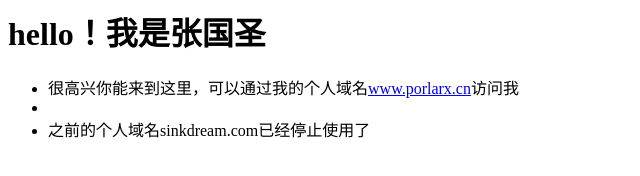
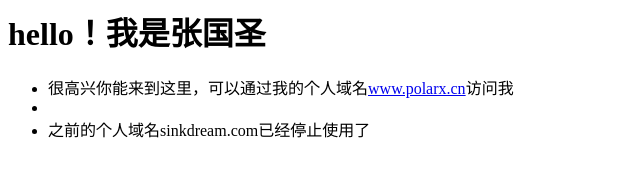
Before and after one commit to SinkDream/SinkDream.github.io, a plain HTML site: page index.html in a window 1280 px wide. Shown: the full height of the page, 0-640 px from the left. Drawn offline with Linux system fonts and the light colour scheme.

Commit message:
Update index.html

```diff
--- a/index.html
+++ b/index.html
@@ -3,7 +3,7 @@
 </p>
 <p>
   <ul>
-    <li>很高兴你能来到这里，可以通过我的个人域名<a href="http://www.porlarx.com">www.porlarx.cn</a>访问我<li>
+    <li>很高兴你能来到这里，可以通过我的个人域名<a href="http://www.polarx.cn">www.polarx.cn</a>访问我<li>
     <li>之前的个人域名sinkdream.com已经停止使用了</li>
   </ul>
 </p>
```
